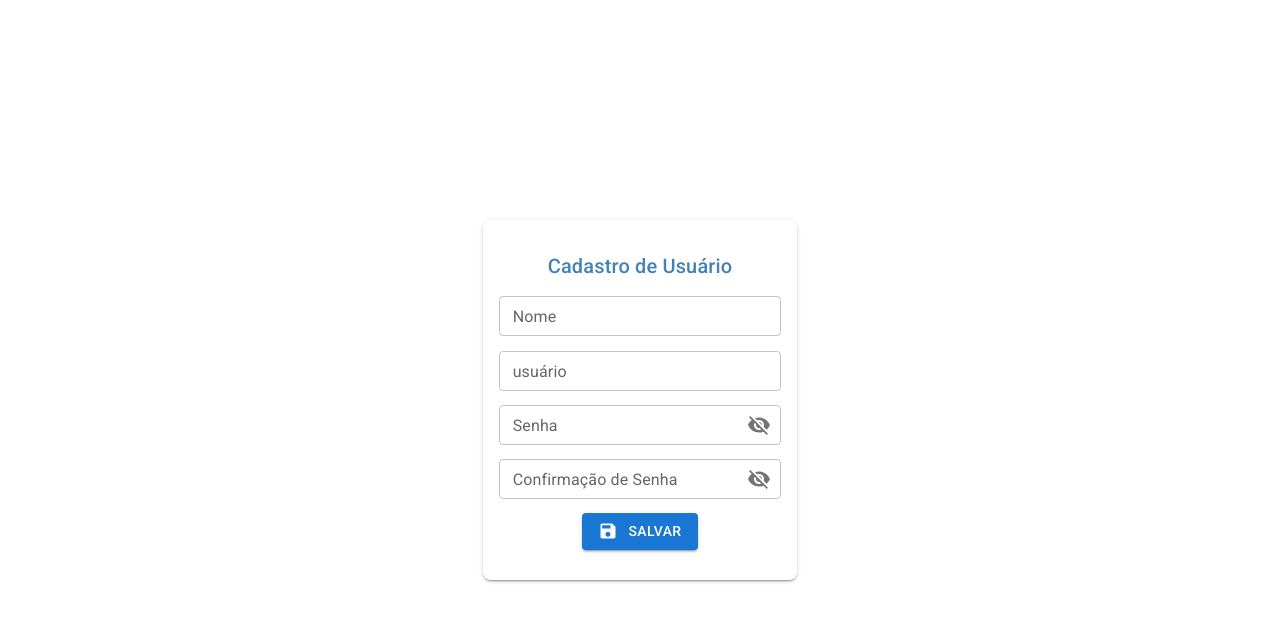
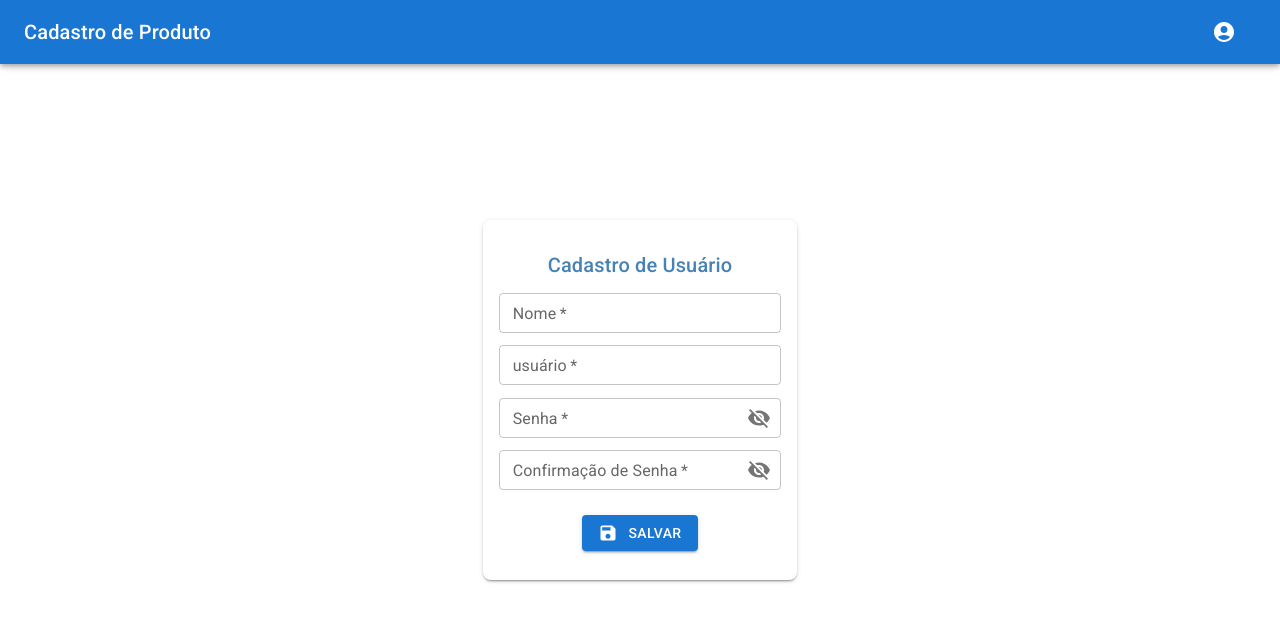
Before and after one commit to JhowRodrigues2/CadastroProduto, a React (Vite) app: page /caduser in a window 1280 px wide. Shown: the top 622 px of the page. Built offline with nearby package versions, Linux system fonts and the light colour scheme.

Commit message:
alteração no cadastro de usuário

```diff
--- a/src/App.jsx
+++ b/src/App.jsx
@@ -1,12 +1,16 @@
 import Login from "./components/Login/Login";
 import { CssBaseline } from "@mui/material";
-import { BrowserRouter, Routes, Route,Navigate } from "react-router-dom";
+import { BrowserRouter, Routes, Route,Navigate,useLocation } from "react-router-dom";
 import Home from "./components/Home";
 import CadUser from "./components/Login/cadUser";
+import Header from "./components/Header";
+
 function App() {
+
   return (<>
     <CssBaseline/>
     <BrowserRouter>
+    <Header/>
     <Routes>
     <Route path="*" element={<Navigate to="/login" />} />
      <Route path="/login" element={<Login />}/>
--- a/src/components/Header.jsx
+++ b/src/components/Header.jsx
@@ -1,13 +1,16 @@
 import { AppBar, Button, Toolbar, Typography } from '@mui/material'
 import AccountCircleIcon from '@mui/icons-material/AccountCircle';
 import { Link } from 'react-router-dom';
-
+import { useLocation } from 'react-router-dom';
 const Header = () => {
+  const location = useLocation();
+  if (location.pathname === '/login') {
+    return null;
+  }
   return (
     <div>
       <AppBar>
         <Toolbar>
-
         <Typography component={Link} to="/home" variant="h6" color="inherit" style={{ textDecoration: 'none' }}>
                 Cadastro de Produto
             </Typography>
--- a/src/components/Login/CadUser.jsx
+++ b/src/components/Login/CadUser.jsx
@@ -17,9 +17,12 @@ import axios from "axios";
 const CadUser = () => {
   const [showPassword, setShowPassword] = useState(false);
   const [showConfirmPassword, setShowConfirmPassword] = useState(false);
+  const [errorPass, setErrorPass] = useState(false);
   const[name,setName]= useState('')
   const[userLogin,setUserLogin]= useState('')
   const[password,setPassword]= useState('')
+  const[confirmOassword,setConfirmPassword]= useState('')
+  const [ message, setMessage] = useState('');
 
   const handleClickShowPassword = (field) => {
     if (field === "password") {
@@ -32,18 +35,28 @@ const CadUser = () => {
     event.preventDefault();
   };
 
-  const handleClickRegister=()=>{
+  const handleClickRegister=(event)=>{
+    event.preventDefault();
+
+  if(password===confirmOassword){
     axios.post("http://localhost:3000/caduser", {
       name:name,
       user:userLogin,
       password: password,
+
     }).then((response) => {
-      console.log(response.data);
+      event.preventDefault();
+
+    setMessage(response.data.msg);
     })
     .catch((error) => {
       console.error(error);
     });
+    setErrorPass(false)
+  }else{
+    setErrorPass(true)
   }
+}
   return (
     <Box
       sx={{
@@ -55,6 +68,7 @@ const CadUser = () => {
         justifyContent: "center",
       }}
     >
+      <form onSubmit={handleClickRegister}>
       <FormControl
         sx={{
           m: 1,
@@ -75,14 +89,15 @@ const CadUser = () => {
         <Typography variant="h6" color="#4682B4" margin="0 auto">
           Cadastro de Usuário
         </Typography>
-        <TextField label="Nome" name="name" size="small" fullWidth onChange={e=>setName(e.target.value)} />
-        <TextField label="usuário" size="small" fullWidth onChange={e=>setUserLogin(e.target.value)} />
+        <TextField label="Nome" name="name" size="small" fullWidth onChange={e=>setName(e.target.value)} required />
+        <TextField label="usuário" size="small" fullWidth onChange={e=>setUserLogin(e.target.value)} required/>
         <TextField
           id="pass"
           size="small"
           fullWidth
           name="password"
           label="Senha"
+          required
           type={showPassword ? "text" : "password"}
           InputProps={{
             endAdornment: (
@@ -106,6 +121,7 @@ const CadUser = () => {
           fullWidth
           name="confirmPass"
           label="Confirmação de Senha"
+        required
           type={showConfirmPassword ? "text" : "password"}
           InputProps={{
             endAdornment: (
@@ -121,12 +137,15 @@ const CadUser = () => {
               </InputAdornment>
             ),
           }}
-        />
-        <Button variant="contained" id="login" type="submit" onClick={handleClickRegister}>
+       onChange={e =>setConfirmPassword(e.target.value)}  />
+        <Typography fontSize={14} fontWeight={500} color={message=='Usuário cadastrado!'? '#66bb6a':'error'}>{message}</Typography>
+       {errorPass&&<Typography fontSize={14} fontWeight={500} color="error"> Senhas não coincidem.</Typography>}
+        <Button variant="contained" id="login" type="submit" >
           <SaveIcon fontSize="small" style={{ marginRight: "10" }} />
           Salvar
         </Button>
       </FormControl>
+      </form>
     </Box>
   );
 };
```
Also changed, not shown: 1 other file (tests, documents, lock files or other folders).
